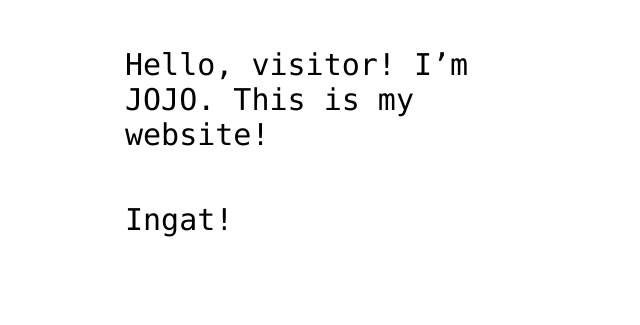
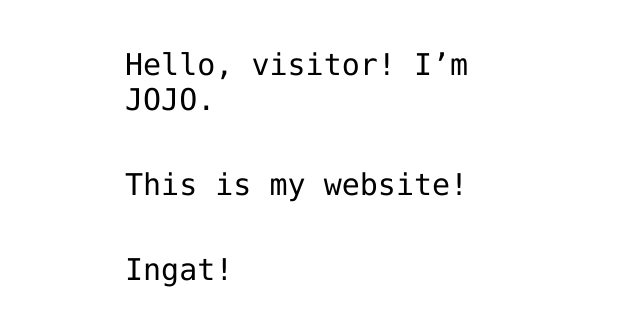
Before and after one commit to jrnazareno/hello-world, a plain HTML site: page index.html in a window 1280 px wide. Shown: the part 341-666 px from the top of the page, without its empty margins (315-955 px from the left). Drawn offline with Linux system fonts and the light colour scheme.

Commit message:
Update index.html

```diff
--- a/index.html
+++ b/index.html
@@ -10,7 +10,8 @@
 <body>
   <img src="https://octodex.github.com/images/mummytocat.gif" id="octocat" alt="octocat-gif" />
   <!-- Change this code here by copy and pasting your template on line 15 -->
-  <p>Hello, visitor! I’m JOJO. This is my website!</p>
+  <p>Hello, visitor! I’m JOJO.</p>
+  <p>This is my website!</p>
   <p>Ingat!</p>
   <script src="sandbox.js"></script>
 </body>
```
